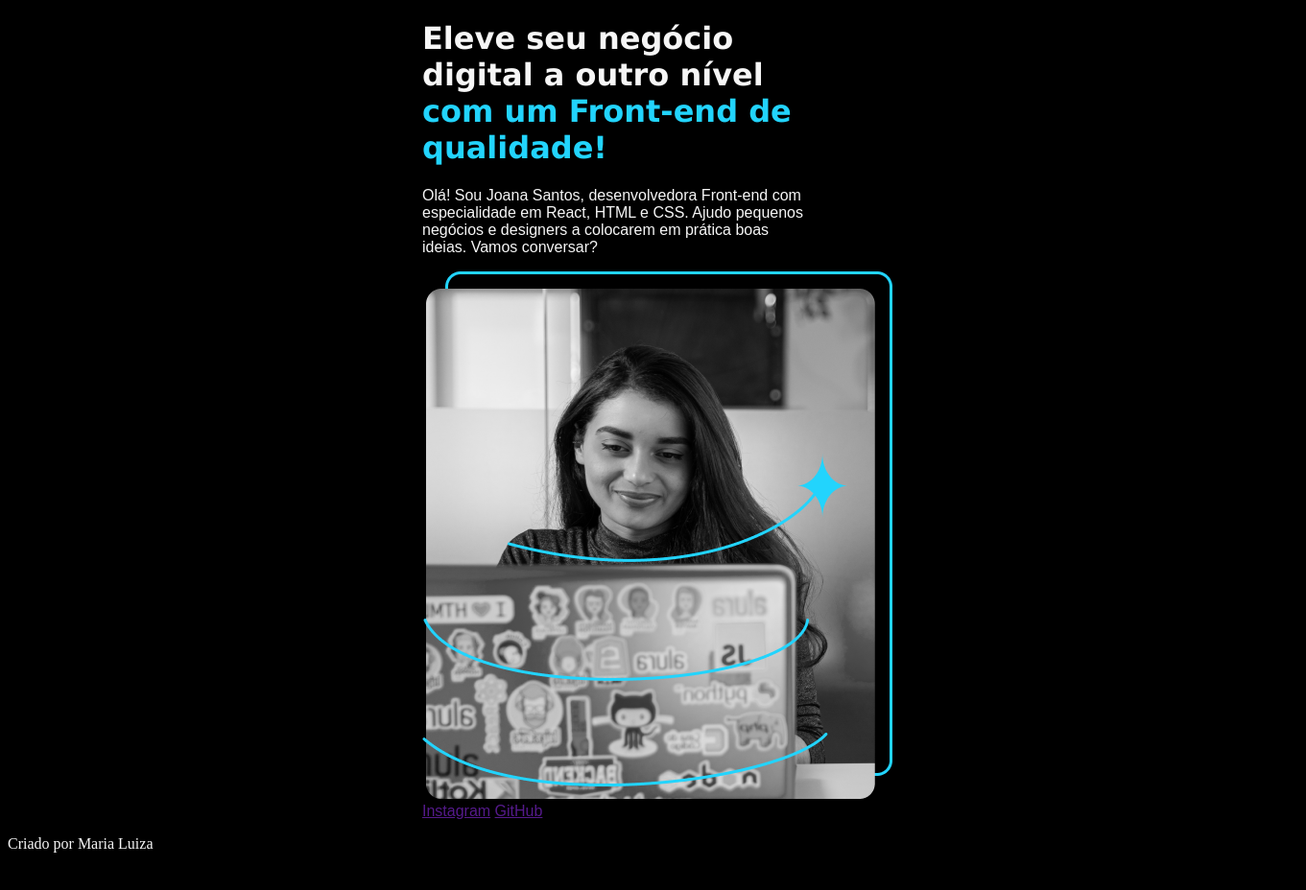
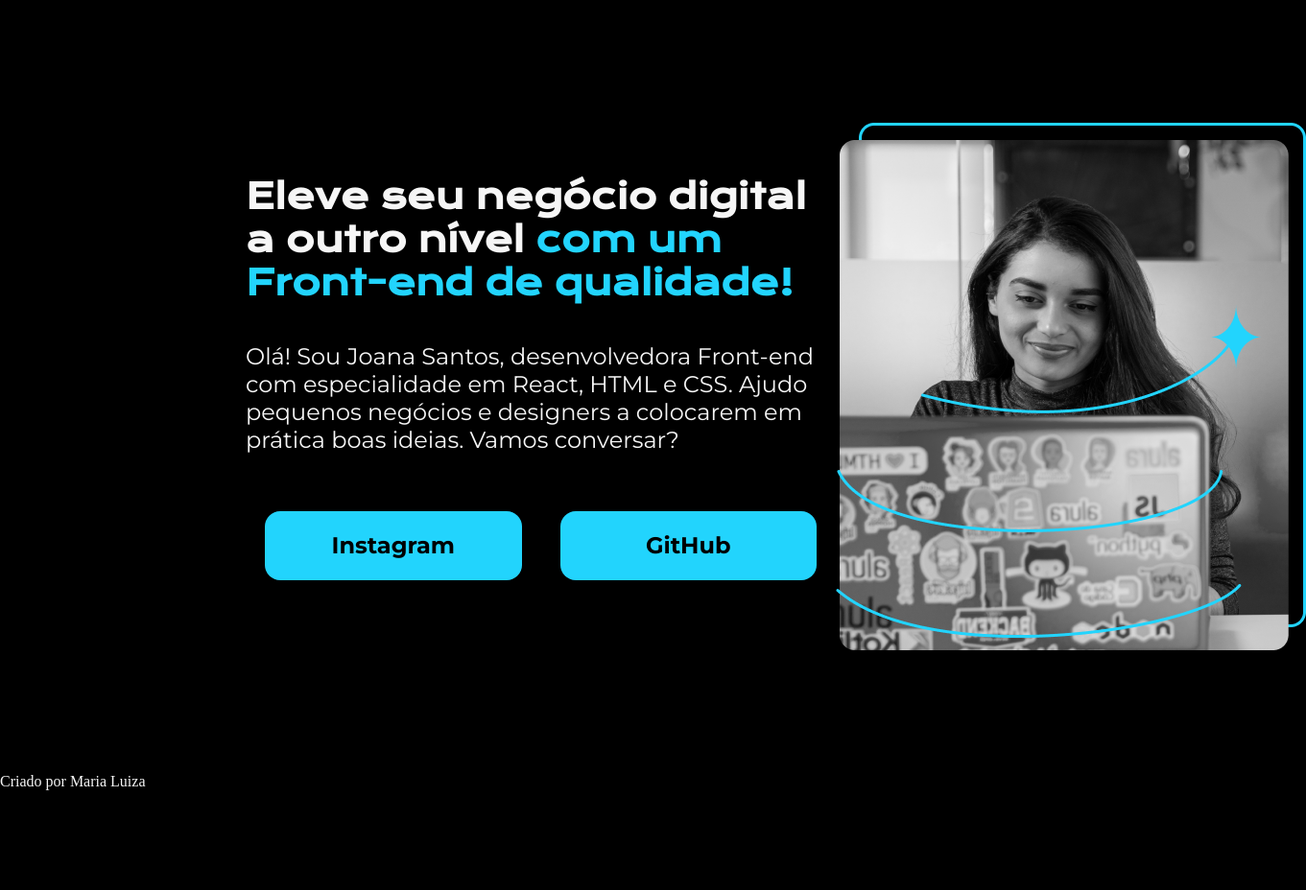
Before and after one commit to malucpdassio/curso-fly, a plain HTML site: page 04-html-css-descobrindo-ambiente/index.html in a window 1280 px wide. Shown: the whole page at 96% size, 1361 px wide, since content can reach past the window. Before the commit the page ends 905 px from the top, so only its background shows below. Drawn offline with nearby package versions, Linux system fonts and the light colour scheme.

Commit message:
Curso 7 Finalizado

```diff
--- a/04-html-css-descobrindo-ambiente/index.html
+++ b/04-html-css-descobrindo-ambiente/index.html
@@ -4,7 +4,7 @@
     <meta charset="UTF-8">
     <meta name="viewport" content="width=device-width, initial-scale=1.0">
     <link rel="stylesheet" href="style.css">
-    <title>Portifolio</title>
+    <title>Teste HTML/CSS</title>
 </head>
 <body>
 
@@ -13,12 +13,18 @@
 
         </nav>
     </header>
-    <main>
-       <h1>Eleve seu negócio digital a outro nível <strong>com um Front-end de qualidade!</strong></h1>
-       <p>Olá! Sou Joana Santos, desenvolvedora Front-end com especialidade em React, HTML e CSS. Ajudo pequenos negócios e designers a colocarem em prática boas ideias. Vamos conversar?</p>
-       <img src="html-logo-main/dev-front.png" alt="dev-front">
-        <a href="">Instagram</a>
-        <a href="">GitHub</a>
+    <main class="apresentacao">
+       <section class="apresentacao__conteudo">
+           <h1 class="apresentacao__conteudo__titulo">Eleve seu negócio digital a outro nível <strong class="cor-azul">com um Front-end de qualidade!</strong></h1>
+           <p class="apresentacao__conteudo__texto">Olá! Sou Joana Santos, desenvolvedora Front-end com especialidade em React, HTML e CSS. Ajudo pequenos negócios e designers a colocarem em prática boas ideias. Vamos conversar?</p>
+
+            <div class="apresentacao__links">
+                <a href="#" class="apresentacao__links__link">Instagram</a>
+                <a href="#" class="apresentacao__links__link">GitHub</a>
+            </div>
+       </section>
+
+        <img src="html-logo-main/dev-front.png" alt="dev-front">
     </main>
     <footer>
         <p>Criado por Maria Luiza</p>
--- a/04-html-css-descobrindo-ambiente/style.css
+++ b/04-html-css-descobrindo-ambiente/style.css
@@ -1,17 +1,64 @@
+@import url('https://fonts.googleapis.com/css2?family=Krona+One&display=swap');
+@import url('https://fonts.googleapis.com/css2?family=Montserrat:ital,wght@0,100..900;1,100..900&display=swap');
+
+*{
+    margin: 0;
+    padding: 0;
+}
+
 body{
-    background-color: black;
+    background-color: #000000;
     color: #F6F6F6;
+    margin: auto;
+    height: 100vh;
+    box-sizing: border-box;
 }
-main{
-    margin: auto;
-    width: 400px;
-    font-family: Arial, Helvetica, sans-serif;
+.apresentacao{
+    display: flex;
+    align-items: center;
+    justify-content: space-between;
+    margin: 10% 20%;
 
 }
-main > h1{
-    font-family:Verdana, Geneva, Tahoma, sans-serif;
+.apresentacao__conteudo{
+    width: 615px;
+    display: flex;
+    flex-direction: column;
+    gap: 40px   ;
+}
+.apresentacao__conteudo__titulo{
+    font-size: 36px;
+    font-family:"Krona One", serif;
 
 }
-strong{
+
+.apresentacao__conteudo__texto{
+    font-size: 24px;
+    font-family: "Montserrat", serif;
+    font-weight: 400;
+
+}
+.apresentacao__links{
+    display: flex;
+    justify-content: space-between;
+
+
+}
+.apresentacao__links__link{
+    background-color: #22D4FD;
+    width: 280px;
+    padding: 21.5px 0;
+    margin: 20px;
+    border-radius: 16px;
+    text-align: center;
+    font-size: 24px;
+    font-family: "Montserrat", serif;
+    font-weight: bold;
+    text-decoration: none;
+    color: #000000;
+
+}
+
+.cor-azul{
     color: #22D4FD;
 }
```
